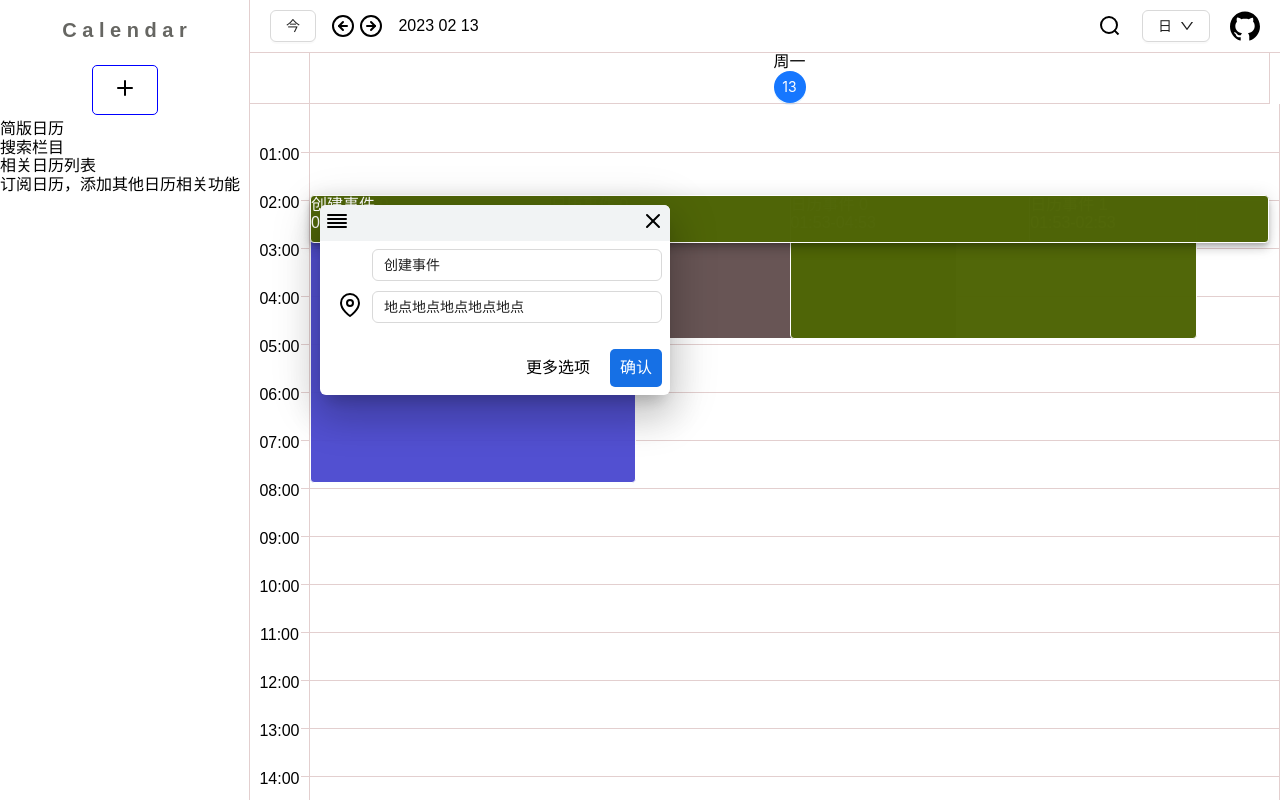
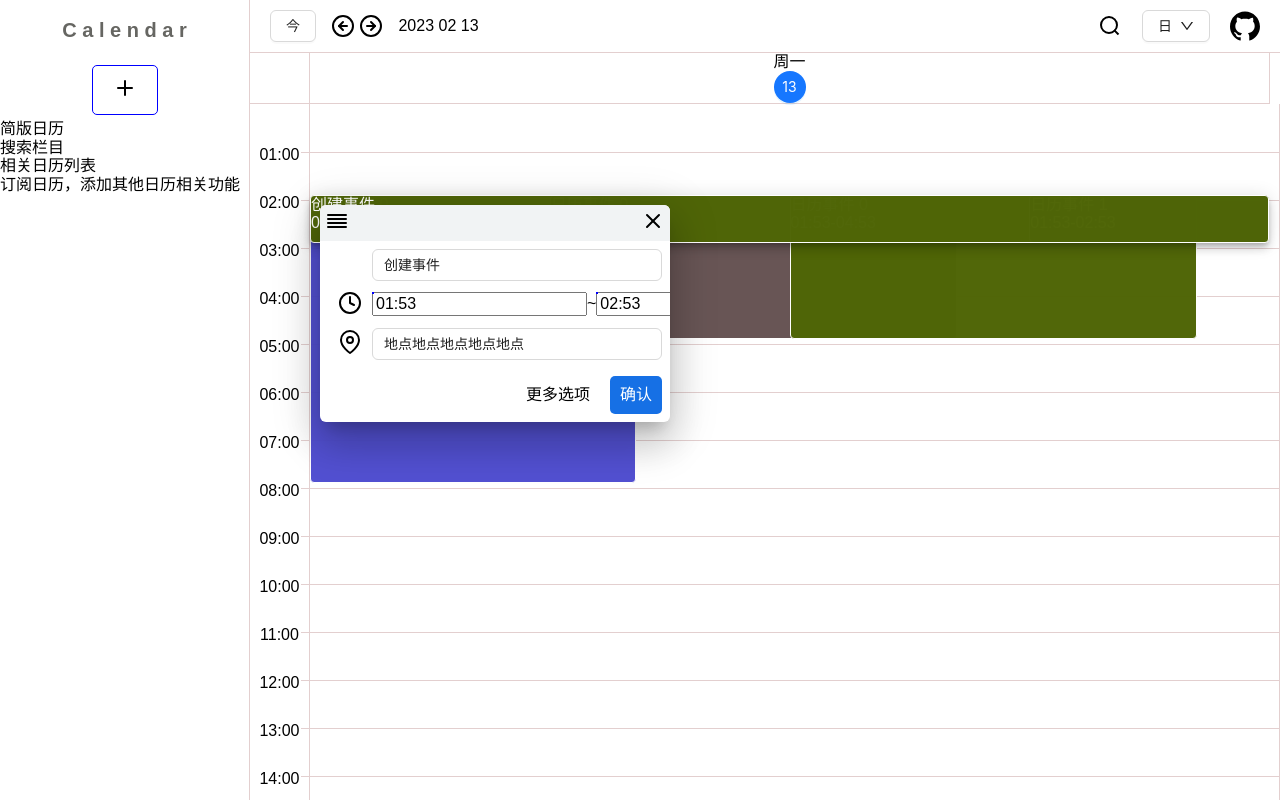
Before and after one commit to linround/Calendar, a React (Vite) app: page / in a window 1280 px wide. Built offline with nearby package versions, Linux system fonts and the light colour scheme.

Commit message:
feature: timePicker相关

```diff
--- a/package.json
+++ b/package.json
@@ -10,6 +10,7 @@
   },
   "dependencies": {
     "@ant-design/icons": "^5.0.0",
+    "@floating-ui/react": "^0.19.2",
     "@fortawesome/fontawesome-svg-core": "^6.3.0",
     "@fortawesome/free-regular-svg-icons": "^6.3.0",
     "@fortawesome/free-solid-svg-icons": "^6.3.0",
@@ -18,6 +19,7 @@
     "antd": "^5.1.5",
     "babel-plugin-macros": "^3.1.0",
     "date-arithmetic": "^4.1.0",
+    "esbuild-windows-64": "^0.15.18",
     "loadsh": "0.0.4",
     "lodash": "^4.17.21",
     "moment": "^2.29.4",
--- a/src/view/LCalendar/Popover/CreatePopover.tsx
+++ b/src/view/LCalendar/Popover/CreatePopover.tsx
@@ -45,6 +45,8 @@ export function CreatePopover() {
 
   const [name, setName] = useState<IDefaultValue>()
   const [location, setLocation] = useState<string|undefined>()
+  const [start, setStart] = useState(Date.now())
+  const [end, setEnd] = useState(Date.now())
 
 
 
@@ -83,11 +85,15 @@ export function CreatePopover() {
   function clearState() {
     setName(undefined)
     setLocation(undefined)
+    setStart(Date.now())
+    setEnd(Date.now())
   }
   function init() {
-    const { name, location, } = createEvent
+    const { name, location, end, start, } = createEvent
     setName(name)
     setLocation(location)
+    setStart(start)
+    setEnd(end)
   }
   useEffect(() => {
     if (createEvent) {
@@ -111,6 +117,10 @@ export function CreatePopover() {
           setName={setName}
           location={location}
           setLocation={setLocation}
+          start={start}
+          setStart={setStart}
+          end={end}
+          setEnd={setEnd}
         />
       }
     </>
--- a/src/view/LCalendar/Popover/CreatePopoverContent.tsx
+++ b/src/view/LCalendar/Popover/CreatePopoverContent.tsx
@@ -15,22 +15,14 @@ export const CreatePopoverContent = (props:IContentProps) => {
     top,
     onClose,
     onConfirm,
-    setName,
-    name,
-    location,
-    setLocation, } = props
+    ...bodyProps } = props
 
   return (
     <div
       className={styles.createEventPopoverContainer}
       style={{ left, top, }}>
       {CreatePopoverMixin.renderHeader(onClose)}
-      {CreatePopoverMixin.renderBody({
-        setName,
-        name,
-        location,
-        setLocation,
-      })}
+      {CreatePopoverMixin.renderBody(bodyProps)}
       {CreatePopoverMixin.renderFooter(onConfirm)}
     </div>
   )
--- a/src/view/LCalendar/Popover/CreatePopoverMixin.tsx
+++ b/src/view/LCalendar/Popover/CreatePopoverMixin.tsx
@@ -1,7 +1,8 @@
 import styles from './createEventPopover.module.less'
 import mainStyles from '../style.module.less'
 import { SvgIcon } from '../../../components'
-import { Input, Button } from 'antd'
+import { Input } from 'antd'
+import TimePicker from './SingleComponent/TimePicker'
 import React from 'react'
 import { IMixinPopoverBody } from './helpers'
 import classnames from 'classnames'
@@ -22,7 +23,8 @@ export const CreatePopoverMixin = {
   renderBody(props:IMixinPopoverBody):JSX.Element {
     const namePlaceholder = '标题'
     const locationPlaceholder = '地点'
-    const { name, setName, location, setLocation, } = props
+    const { name, setName, location, setLocation,
+      start, setStart, end, setEnd, } = props
     return (
       <div className={styles.createEventPopoverBody}>
         <div className={styles.createEventPopoverName}>
@@ -30,6 +32,14 @@ export const CreatePopoverMixin = {
             defaultValue={name}
             placeholder={namePlaceholder}
             onChange={(e) => setName(e.target.value)} />
+        </div>
+        <div className={styles.createEventPopoverInputItem}>
+          <div className={styles.createEventPopoverInputIcon}>
+            <SvgIcon iconName='popover-clock' />
+          </div>
+          <TimePicker time={start} />
+          ~
+          <TimePicker  time={end} />
         </div>
         <div className={styles.createEventPopoverInputItem}>
           <div className={styles.createEventPopoverInputIcon}>
--- /dev/null
+++ b/src/view/LCalendar/Popover/SingleComponent/TimePicker.tsx
@@ -0,0 +1,71 @@
+import React, { useState } from 'react'
+import {
+  useFloating,
+  autoUpdate,
+  offset,
+  flip,
+  shift,
+  useDismiss,
+  useClick,
+  useInteractions,
+  FloatingFocusManager
+} from '@floating-ui/react'
+import style from './timePicker.module.less'
+import helpers from './helpers'
+
+interface IProps {
+  time: number
+}
+export default function TimePicker(props: React.PropsWithChildren<IProps>) {
+  const { time, children, } = props
+  const [open, setOpen] = useState(false)
+
+  const { x, y, refs, strategy, context, } = useFloating({
+    open,
+    onOpenChange: setOpen,
+    middleware: [
+      offset(10),
+      flip({ fallbackAxisSideDirection: 'none', }),
+      shift()
+    ],
+    whileElementsMounted: autoUpdate,
+  })
+
+  const click = useClick(context)
+  const dismiss = useDismiss(context)
+
+  const { getReferenceProps, getFloatingProps, } = useInteractions([
+    click,
+    dismiss
+  ])
+
+
+  return (
+    <div>
+      <div
+        className={style.pickerTimeView}
+        ref={refs.setReference}
+        {...getReferenceProps()} >
+      </div>
+      <input
+        defaultValue={helpers.getTime(time)}/>
+      {open && (
+        <FloatingFocusManager context={context} modal={false}>
+          <div
+            className={style.pickerContainer}
+            ref={refs.setFloating}
+            style={{
+              position: strategy,
+              top: y ?? 0,
+              left: x ?? 0,
+              zIndex: 200,
+            }}
+            {...getFloatingProps()}
+          >
+            popover
+          </div>
+        </FloatingFocusManager>
+      )}
+    </div>
+  )
+}
--- /dev/null
+++ b/src/view/LCalendar/Popover/SingleComponent/helpers.ts
@@ -0,0 +1,11 @@
+import moment from 'moment'
+import { VTimestampInput } from '../../utils/calendar'
+
+
+function getTime(date: VTimestampInput) {
+  return moment(date)
+    .format('HH:mm')
+}
+
+
+export default { getTime, }
--- /dev/null
+++ b/src/view/LCalendar/Popover/SingleComponent/timePicker.module.less
@@ -0,0 +1,15 @@
+.picker {
+  &Container{
+    background-color: white;
+    border: 1px solid #ddd;
+    border-radius: 4px;
+    &:focus{
+      outline: none;
+    }
+  }
+  &TimeView {
+    flex: 1;
+    border: 1px solid blue;
+    position: absolute;
+  }
+}
--- a/src/view/LCalendar/Popover/createEventPopover.module.less
+++ b/src/view/LCalendar/Popover/createEventPopover.module.less
@@ -35,7 +35,8 @@
     &Item {
       display: flex;
       align-items: center;
-      margin: 10px 0;
+      margin: 10px 0 0 0;
+      line-height: 100%;
     }
     &Icon {
       padding: 0 10px;
--- a/src/view/LCalendar/Popover/helpers.ts
+++ b/src/view/LCalendar/Popover/helpers.ts
@@ -24,6 +24,10 @@ export interface IMixinPopoverBody {
   setName: React.Dispatch<React.SetStateAction<IDefaultValue>>
   location: string | undefined,
   setLocation:React.Dispatch<React.SetStateAction<string|undefined>>
+  start: number,
+  setStart:React.Dispatch<React.SetStateAction<number>>
+  end: number,
+  setEnd:React.Dispatch<React.SetStateAction<number>>
 }
 
 
```
Also changed, not shown: src/view/LCalendar/CommonComponent/LInput.tsx (deleted, +0 -20 lines), src/view/LCalendar/CommonComponent/style/LInput.module.less (deleted, +0 -7 lines), src/assets/svg/popover-clock.svg (added), 1 other file (tests, documents, lock files or other folders).
